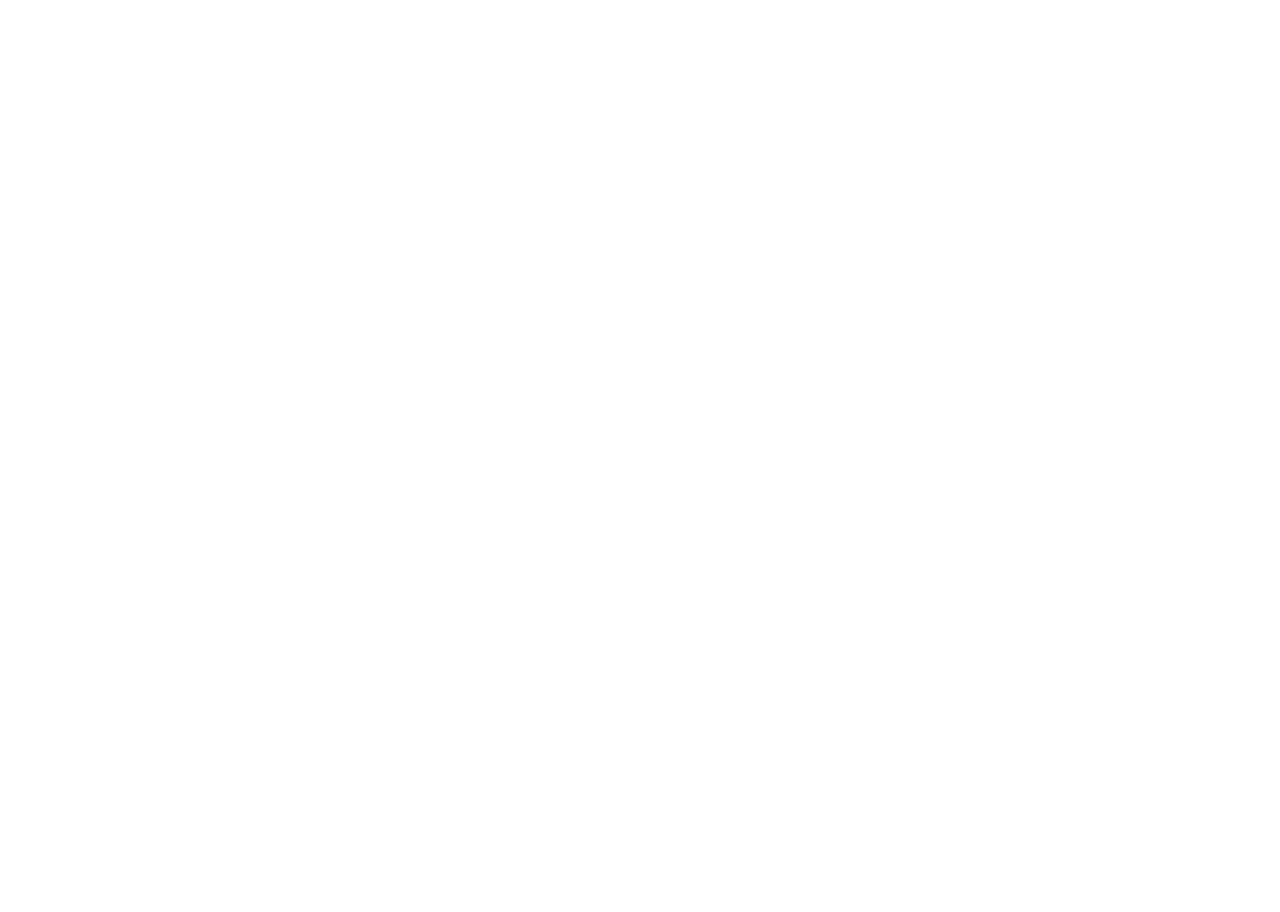
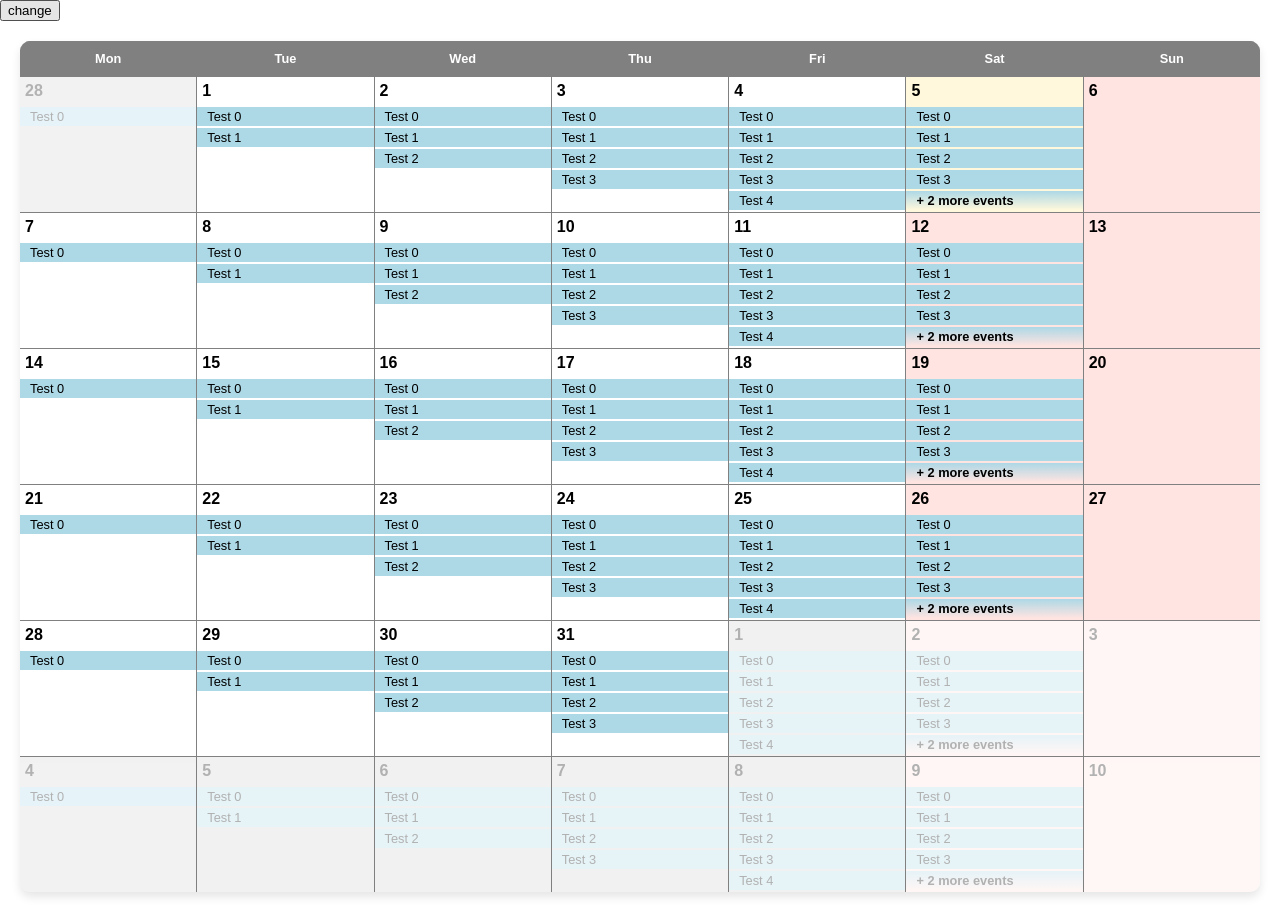
Before and after one commit to IsawU/react-calendar, a React (Vite) app: page / in a window 1280 px wide. Before the commit the page ends 800 px from the top, so only its background shows below. Built offline with nearby package versions, Linux system fonts and the light colour scheme.

Commit message:
Calendar mock implementation

```diff
--- /dev/null
+++ b/src/App.module.css
@@ -0,0 +1,4 @@
+.contentStrip {
+  max-width: 1280px;
+  margin: 0 auto;
+}
--- a/src/App.tsx
+++ b/src/App.tsx
@@ -1,7 +1,34 @@
-import './App.css'
+import React from 'react';
+import styles from './App.module.css';
+import Calendar from './Calendar';
 
-export default function App() {
-  return (
-    <div></div>
-  )
+type AppProps = {};
+
+type AppState = {
+  date: Date;
 }
+
+export default class App extends React.Component<AppProps, AppState> {
+  constructor (props: {}) {
+    super(props);
+    this.state = {
+      date: new Date(),
+    };
+  }
+
+  render() {
+    const change: React.MouseEventHandler<HTMLButtonElement> = () => {
+      const date = new Date(this.state.date);
+      date.setDate(date.getDate()-28);
+      this.setState({date: date});
+      console.log(`changed date ${date}`);
+    }
+
+    return (
+      <div className={styles.contentStrip}>
+        <button onClick={change}>change</button>
+        <Calendar today={this.state.date} month={this.state.date}/>
+      </div>
+    )
+  }
+}
--- /dev/null
+++ b/src/Calendar/Calendar.module.css
@@ -0,0 +1,36 @@
+.calendar {
+  display: grid;
+  margin: 20px;
+
+  grid-template-columns: repeat(7, minmax(0, 1fr));
+  gap: 1px;
+  overflow: hidden;
+
+  border-radius: 10px;
+  box-shadow: 0 5px 10px 0 rgba(0, 0, 0, 0.1);
+}
+
+.header {
+  z-index: 1;
+
+  padding: 10px;
+  text-align: center;
+
+  font-weight: bold;
+  font-size: 0.8em;
+  box-shadow: 0 0 0 1px grey;
+  background-color: grey;
+  color: white;
+}
+
+
+
+@media only screen and (max-width: 800px) {
+  .calendar {
+      grid-template-columns: 1fr;
+  }
+
+  .header {
+    display: none;
+  }
+}
--- /dev/null
+++ b/src/Calendar/Calendar.tsx
@@ -0,0 +1,37 @@
+import styles from './Calendar.module.css';
+import Day from './Day';
+
+export type CalendarProps = {
+  month: Date;
+  today?: Date;
+}
+
+export default function Calendar(props: CalendarProps) {
+  const month: Date = new Date(props.month);
+  const today: Date | undefined = props.today !== undefined ? new Date(props.today) : undefined;  // TODO: Possible performance gain, as today should not need to be ever changed.
+
+  month.setDate(1);                     // Make sure we get the first day of requested month.
+  const firstMonthDay = month.getDay();
+  const firstCalenderDay = 2 - (firstMonthDay > 0 ? firstMonthDay : 7);  // Get offset to the first day of the calendar.
+
+  const days: JSX.Element[] = [];
+  for (let day = firstCalenderDay; day < firstCalenderDay+42; ++day) {
+    const date = new Date(props.month);
+    date.setDate(day);
+    days.push(<Day date={date} month={month} today={today}/>);
+  }
+
+  const dayHeaders: JSX.Element[] = [];
+  const dateHeaders = new Date(0);
+  for (let day = 5; day < 12; ++day) {
+    dateHeaders.setDate(day);
+    dayHeaders.push(<div className={styles.header}>{dateHeaders.toLocaleDateString(navigator.language, { weekday: 'short' })}</div>)
+  }
+
+  return (
+    <div className={styles.calendar}>
+      {dayHeaders}
+      {days}
+    </div>
+  )
+}
--- /dev/null
+++ b/src/Calendar/Day/Day.module.css
@@ -0,0 +1,86 @@
+.day {
+  display: flex;
+
+  overflow: hidden;
+
+  box-shadow: 0 0 0 1px grey;
+}
+
+.inactive>.data {
+  opacity: 0.3;
+}
+
+.inactive>.data {
+  background-color: lightgrey;
+}
+
+.weekend>.data {
+  background-color: mistyrose;
+}
+
+.today>.data {
+  background-color: cornsilk;
+}
+
+.header {
+  display: none;
+  z-index: 1;
+
+  padding: 10px;
+  text-align: center;
+
+  font-weight: bold;
+  font-size: 0.8em;
+  writing-mode: sideways-lr;
+  background-color: grey;
+  color: white;
+}
+
+.data {
+  width: 100%;
+
+  overflow: hidden;
+}
+
+.title {
+  padding: 5px;
+
+  font-weight: bold;
+}
+
+.item {
+  margin: 2px 0;
+
+  overflow: hidden;
+  padding: 2px 10px;
+
+  font-size: 0.8em;
+  white-space: nowrap;
+  text-overflow: ellipsis;
+  background-color: lightblue;
+}
+
+.empty {
+  visibility: hidden;
+}
+
+.more {
+  font-weight: bold;
+  background: linear-gradient(0, rgba(173,216,230,0) 0%, rgba(173,216,230,1) 100%);
+}
+
+.more, .event {
+  cursor: pointer;
+}
+
+
+
+@media only screen and (max-width: 800px) {
+  .inactive {
+    display: none;
+  }
+
+  .header {
+    display: block;
+  }
+}
--- /dev/null
+++ b/src/Calendar/Day/Day.tsx
@@ -0,0 +1,47 @@
+import styles from './Day.module.css';
+
+export type DayProps = {
+  date: Date;
+  month?: Date;
+  today?: Date;
+}
+
+function dateIsSameDay(lhs: Date, rhs: Date): boolean {   // TODO: This is kind of ugly.
+  return lhs.getFullYear() == rhs.getFullYear() &&
+  lhs.getMonth() == rhs.getMonth() &&
+  lhs.getDate() == rhs.getDate();
+}
+
+export default function Day(props: DayProps) {
+  const isWeekend = props.date.getDay() == 0 || props.date.getDay() == 6;
+  const isInactive = props.date !== undefined && props.month !== undefined ? props.date.getMonth() != props.month.getMonth() : false;
+  const isToday = props.today !== undefined ? dateIsSameDay(props.date, props.today) : false;
+
+  // TODO: Remove mockup and actually implement events.
+  const eventCount = props.date.getDay();
+
+  const events: JSX.Element[] = [];
+  for (let event = 0; event < 5; ++event) {
+    if (event >= eventCount) {
+      events.push(<div className={`${styles.item} ${styles.empty}`}>Test {event}</div>);
+    }
+    else if (event == 4 && eventCount > 5) {
+      let more = eventCount - 4;
+      events.push(<div className={`${styles.item} ${styles.more}`}>+ {more} more event{more > 1 ? 's' : ''}</div>);
+    }
+    else {
+      events.push(<div className={`${styles.item} ${styles.event}`}>Test {event}</div>);
+    }
+  }
+  // ----
+
+  return (
+    <div className={`${styles.day} ${isWeekend ? styles.weekend : ''} ${isInactive ? styles.inactive : ''} ${isToday ? styles.today : ''}`}>
+      <div className={styles.header}>{props.date.toLocaleDateString(navigator.language, { weekday: 'short' })}</div>
+      <div className={styles.data}>
+        <div className={styles.title}>{props.date.getDate()}</div>
+        {events}
+      </div>
+    </div>
+  )
+}
--- /dev/null
+++ b/src/Calendar/Day/index.tsx
@@ -0,0 +1,2 @@
+export { default } from './Day';
+export type { DayProps } from './Day';
--- /dev/null
+++ b/src/Calendar/index.tsx
@@ -0,0 +1,2 @@
+export { default } from './Calendar';
+export type { CalendarProps } from './Calendar';
```
Also changed, not shown: src/App.css (deleted).
